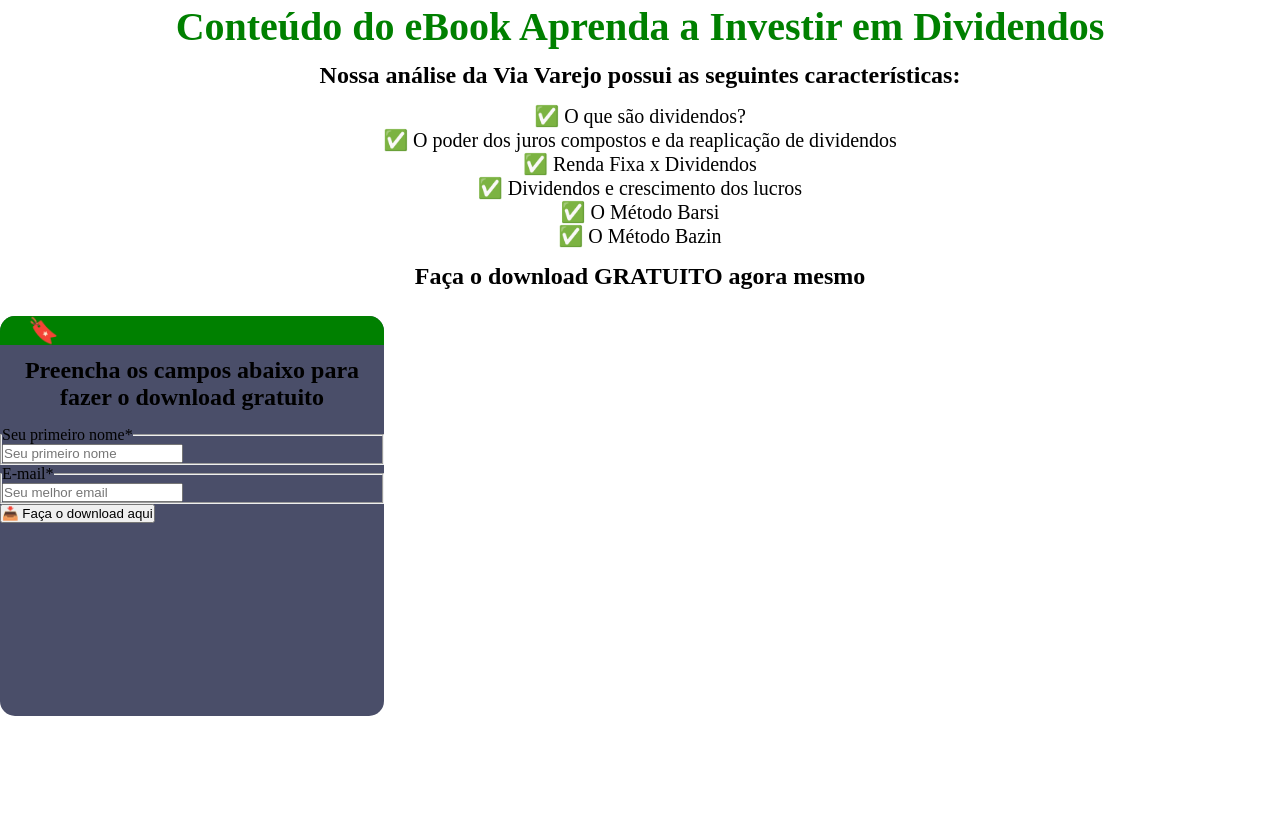
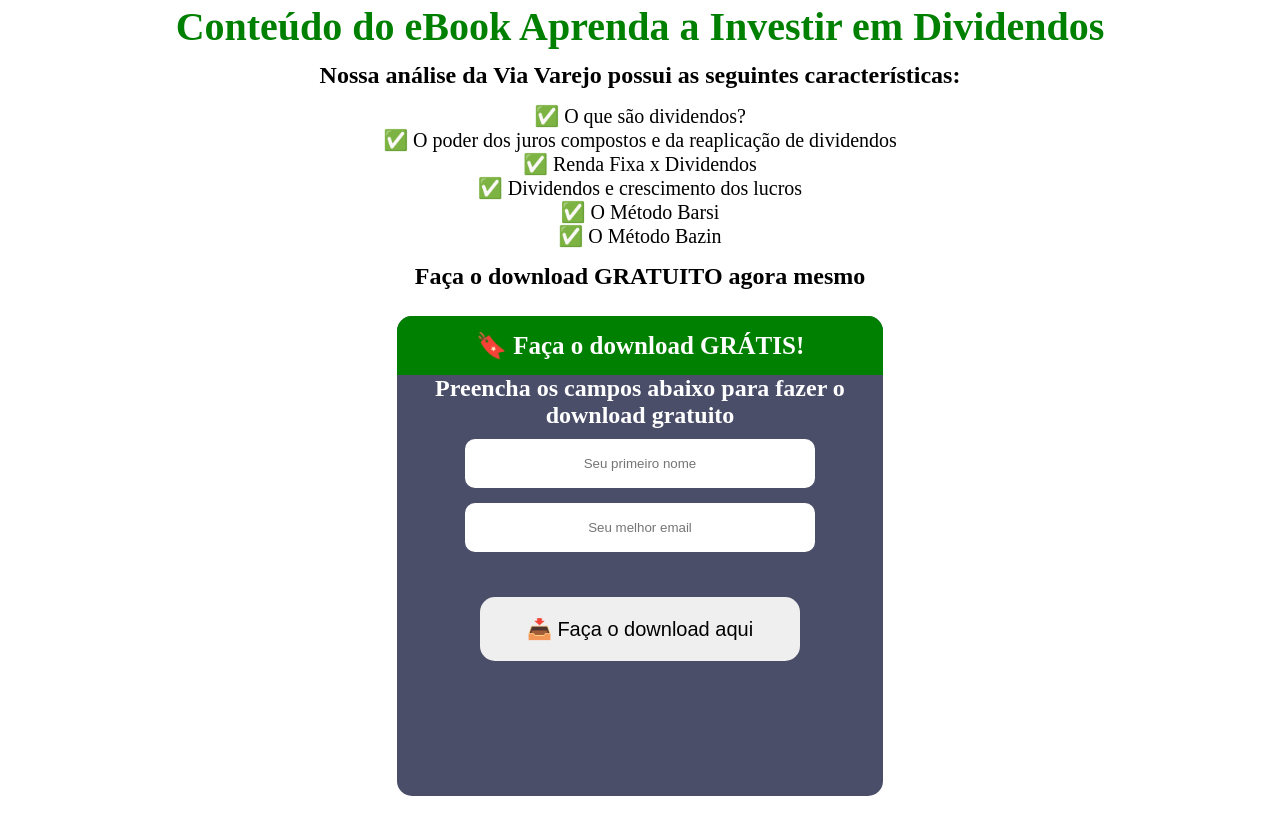
Before and after one commit to Jose-Vinicius/Pagina-de-captura, a plain HTML site: page index.html in a window 1280 px wide. Shown: the part 805-1621 px from the top of the page. Before the commit the page ends 1521 px from the top, so only its background shows below. Drawn offline with Linux system fonts and the light colour scheme.

Commit message:
finish desktop

```diff
--- a/CSS/style.css
+++ b/CSS/style.css
@@ -78,18 +78,62 @@
     font-size: 20px;
 }
 .download{
-    display: flex;
-    flex-direction: column;
-    align-content: flex-end;
+    margin: 20px auto;
     margin-top:2vw;
-    width:30vw;
-    height:50vh;
+    width:38vw;
+    height:60vh;
     background-color: #4A4E69;
     border-radius: 15px;
 }
 .download h1{
     background-color: green;
+    text-align: center;
+    color: white;
+    padding: 15px;
     font-size: 25px;
     border-top-left-radius: 15px;
     border-top-right-radius: 15px;
 }
+#emoji{
+    color: black;
+}
+.download h2{
+    margin: 0 auto;
+    text-align: center;
+    color:white;
+    width: 450px;
+}
+form{
+    display: flex;
+    flex-direction: column;
+    width: 350px;
+    margin: 10px auto;
+}
+#name, #email{
+    border: 0;
+    border: 2px solid #ffffffa8;
+    padding: 15px;
+    margin-bottom:15px;
+    border-radius: 10px;
+    text-align: center;
+    outline: none;
+}
+#name:focus, #email:focus{
+    background-color: lightblue;
+    border: 2px solid #00000065;
+}
+button{
+    margin: 30px auto;
+    border: 0;
+    border-radius:15px;
+    width: 25vw;
+    padding: 20px;
+    font-size:20px ;
+    outline: none;
+    transition: 0.25s;
+}
+
+.download button[type="submit"]:hover{
+    background-color: green;
+    color: white;
+}
--- a/index.html
+++ b/index.html
@@ -40,21 +40,15 @@
                     <li>&#x2705; O Método Bazin</li>
                 </ul>
                 <h2>Faça o download GRATUITO agora mesmo</h2>
+            </div>
             <div class="download">
-                <h1> &#x1F516; Faça o download GRÁTIS!</h1>
+                <h1> <span id="emoji">&#x1F516;</span> Faça o download GRÁTIS!</h1>
                 <h2>Preencha os campos abaixo para fazer o download gratuito</h2>
-                <form>
-                    <fieldset>
-                        <legend>Seu primeiro nome*</legend>
+                <form class="form-content">
                         <input type="text" id="name" placeholder="Seu primeiro nome" required>
-                    </fieldset>
-                    <fieldset>
-                        <legend>E-mail*</legend>
                         <input type="email" id="email" placeholder="Seu melhor email" required>
-                    </fieldset>
                     <button type="submit" id="download"> &#x1F4E5; Faça o download aqui</button>
                 </form>
-            </div>
             </div>
         </div>
     </div>
```
